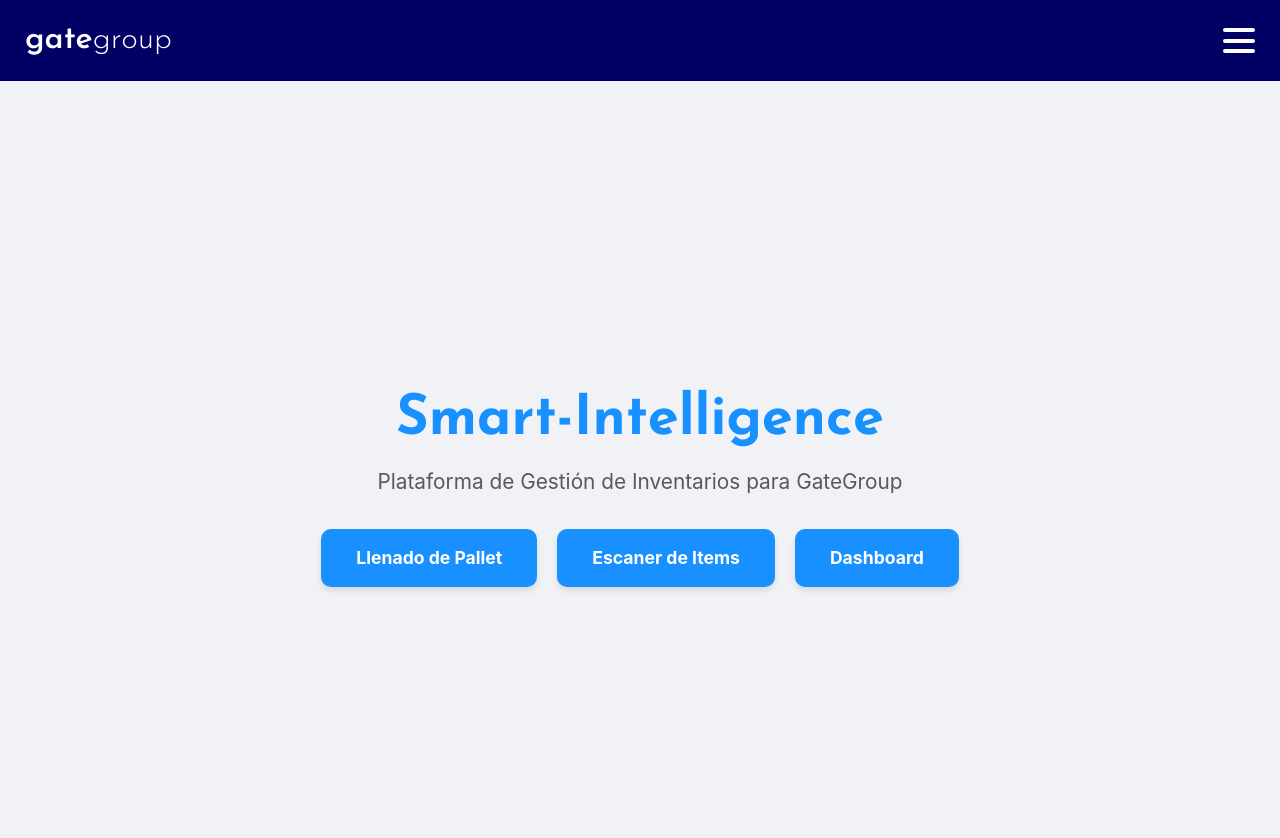
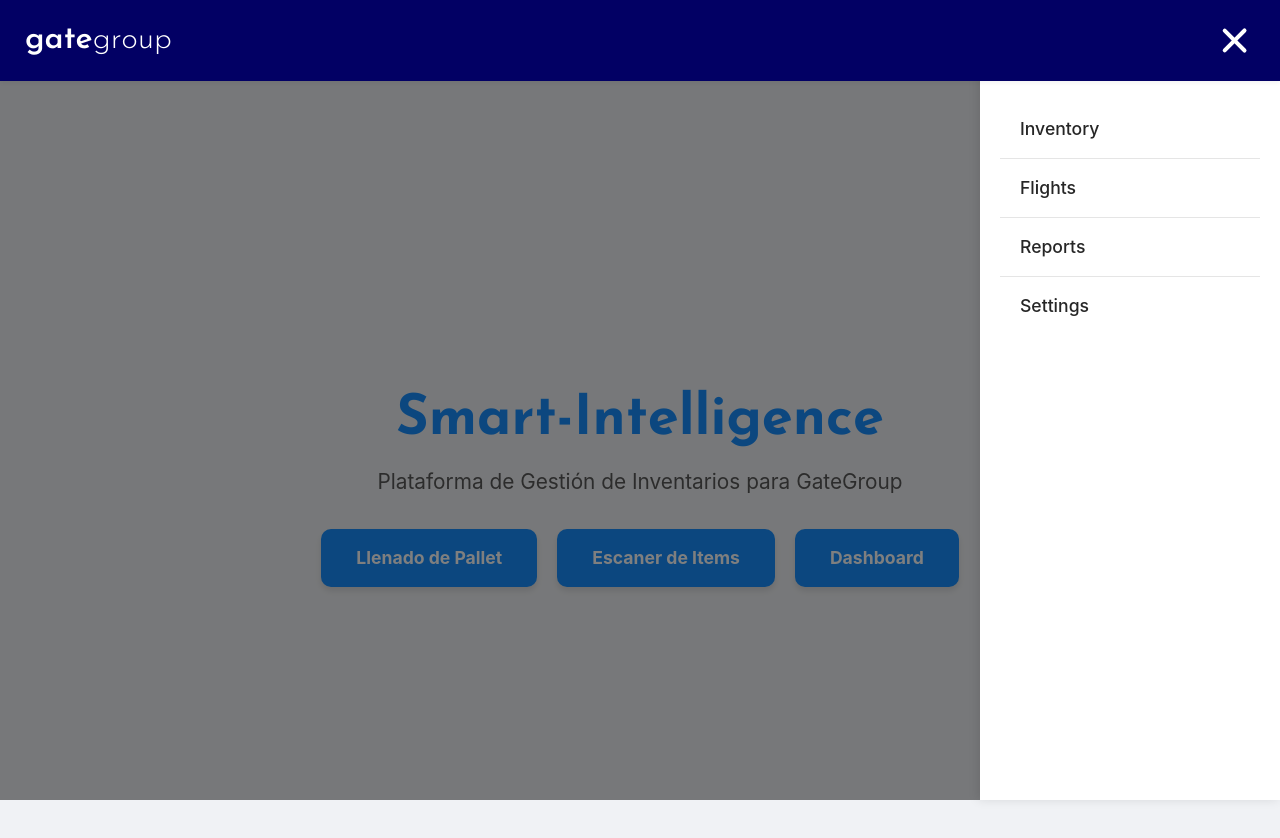
Before and after one commit to Javierlcastillo/smartIntelligence-by-MJandTheMonstars, a React (Create React App) app in the folder gate-group/: page / in a window 1280 px wide. Both pictures are taken after a click on the button 1239 px from the left and 40 px from the top of the page. Shown: the top 838 px of the page. Built offline with nearby package versions, Linux system fonts and the light colour scheme.

Commit message:
Flisghts

```diff
--- a/gate-group/src/components/Header.css
+++ b/gate-group/src/components/Header.css
@@ -5,6 +5,8 @@
   background-color: var(--color-primary);
   padding: 15px 25px;
   box-shadow: 0 2px 4px rgba(0,0,0,0.05);
+  position: relative;
+  z-index: 1000;
 }
 
 #GateGroup-head {
@@ -23,7 +25,6 @@
 /* Burger Menu Styles */
 .burger-menu {
   display: flex;
-
   flex-direction: column;
   justify-content: space-around;
   width: 2rem;
@@ -32,7 +33,7 @@
   border: none;
   cursor: pointer;
   padding: 0;
-  z-index: 10;
+  z-index: 1001;
 }
 
 .burger-menu:focus {
@@ -49,6 +50,73 @@
   transform-origin: 1px;
 }
 
+/* Hamburger Animation */
+.burger-menu.open span:first-child {
+  transform: rotate(45deg);
+}
+
+.burger-menu.open span:nth-child(2) {
+  opacity: 0;
+}
+
+.burger-menu.open span:nth-child(3) {
+  transform: rotate(-45deg);
+}
+
 .header-logo-link {
   text-decoration: none;
 }
+
+/* Sliding Menu Styles */
+.slide-menu {
+  position: fixed;
+  top: 0;
+  right: -300px;
+  width: 300px;
+  height: 100vh;
+  background: white;
+  box-shadow: -2px 0 10px rgba(0, 0, 0, 0.1);
+  transition: right 0.3s ease-in-out;
+  z-index: 999;
+  padding-top: 80px;
+}
+
+.slide-menu.open {
+  right: 0;
+}
+
+.slide-menu-nav {
+  display: flex;
+  flex-direction: column;
+  padding: 20px;
+}
+
+.menu-item {
+  padding: 15px 20px;
+  text-decoration: none;
+  color: var(--color-text);
+  font-size: 1.1rem;
+  font-weight: 500;
+  border-bottom: 1px solid rgba(0, 0, 0, 0.1);
+  transition: background-color 0.2s ease;
+}
+
+.menu-item:hover {
+  background-color: rgba(0, 0, 0, 0.05);
+  color: var(--color-primary);
+}
+
+.menu-item:last-child {
+  border-bottom: none;
+}
+
+/* Overlay */
+.menu-overlay {
+  position: fixed;
+  top: 0;
+  left: 0;
+  width: 100vw;
+  height: 100vh;
+  background: rgba(0, 0, 0, 0.5);
+  z-index: 998;
+}
--- a/gate-group/src/components/Header.js
+++ b/gate-group/src/components/Header.js
@@ -1,19 +1,55 @@
-import React from "react";
+import React, { useState } from "react";
 import { Link } from 'react-router-dom';
 import './Header.css';
 
 function Header() {
+  const [isMenuOpen, setIsMenuOpen] = useState(false);
+
+  const toggleMenu = () => {
+    setIsMenuOpen(!isMenuOpen);
+  };
+
+  const closeMenu = () => {
+    setIsMenuOpen(false);
+  };
+
   return (
+    <>
       <header className="header">
           <Link to="/" className="header-logo-link">
               <h1 id="GateGroup-head"><b>gate</b>group</h1>
           </Link>
-        <button className="burger-menu">
+          <button
+            className={`burger-menu ${isMenuOpen ? 'open' : ''}`}
+            onClick={toggleMenu}
+          >
               <span></span>
               <span></span>
               <span></span>
           </button>
       </header>
+
+      {/* Sliding Menu */}
+      <div className={`slide-menu ${isMenuOpen ? 'open' : ''}`}>
+        <nav className="slide-menu-nav">
+          <Link to="/dashboard" className="menu-item" onClick={closeMenu}>
+            Inventory
+          </Link>
+          <Link to="/flights" className="menu-item" onClick={closeMenu}>
+            Flights
+          </Link>
+          <Link to="/reports" className="menu-item" onClick={closeMenu}>
+            Reports
+          </Link>
+          <Link to="/settings" className="menu-item" onClick={closeMenu}>
+            Settings
+          </Link>
+        </nav>
+      </div>
+
+      {/* Overlay */}
+      {isMenuOpen && <div className="menu-overlay" onClick={closeMenu}></div>}
+    </>
   );
 }
 
--- a/gate-group/src/structs/Flights.js
+++ b/gate-group/src/structs/Flights.js
@@ -1,5 +1,5 @@
+import './Flights.css';
 import { useState } from 'react';
-import './Flights.css'
 
 function Flights({ onBack }) {
   const [expandedFlight, setExpandedFlight] = useState(null);
@@ -121,28 +121,6 @@
 
   return (
     <div className="mobile-dashboard">
-      {/* Header */}
-      <header className="dashboard-header">
-        <div className="header-branding">
-          <h1>Smart Intelligence</h1>
-          <p>Inventory Dashboard</p>
-        </div>
-        <nav className="header-navigation">
-          <button className="nav-btn secondary" onClick={handleBackToDashboard}>
-            Inventory
-          </button>
-          <button className="nav-btn primary">
-            Flights
-          </button>
-          <button className="nav-btn tertiary">
-            Reports
-          </button>
-          <button className="nav-btn quaternary">
-            Settings
-          </button>
-        </nav>
-      </header>
-
       {/* Flights List */}
       <section className="flights-list">
         {flights.map((flight, flightIndex) => {
```
Also changed, not shown: 1 other file (tests, documents, lock files or other folders). Lines whose indentation alone changed are shown as unchanged.
